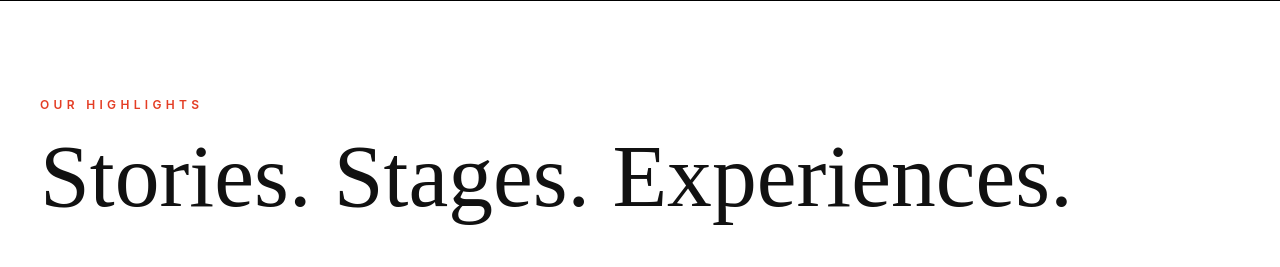
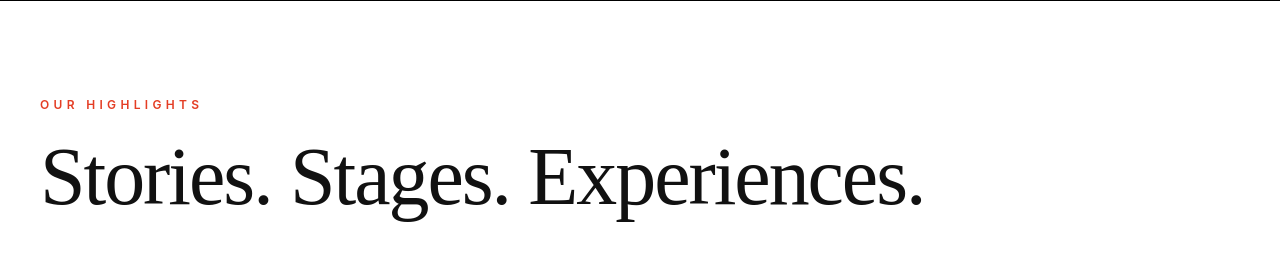
Before and after one commit to helenyucac/castiglione-arts-music-website, a Next.js app: page / in a window 1280 px wide. Shown: the part 800-1067 px from the top of the page. Built offline with nearby package versions, Linux system fonts and the light colour scheme; grey boxes are pictures that could not be loaded.

Commit message:
Refine programs section headline

```diff
--- a/components/ProgramsSection.tsx
+++ b/components/ProgramsSection.tsx
@@ -49,10 +49,9 @@ export function ProgramsSection() {
             OUR HIGHLIGHTS
           </p>
           <h2
-            className="max-w-7xl text-[clamp(3.5rem,7vw,7.6rem)] font-light leading-[0.86] tracking-normal text-[#111111]"
+            className="m-0 text-left text-[clamp(3.5rem,9vw,5.11875rem)] font-medium leading-[0.98] tracking-[-0.04em] text-[#111111] antialiased sm:whitespace-nowrap lg:text-[81.9px] lg:leading-[80.262px] lg:tracking-[-2.0475px]"
             style={{
-              fontFamily:
-                'Canela, "Canela Deck", "Cormorant Garamond", Fraunces, serif',
+              fontFamily: 'Fraunces, "Cormorant Garamond", serif',
             }}
           >
             Stories. Stages. Experiences.
```
